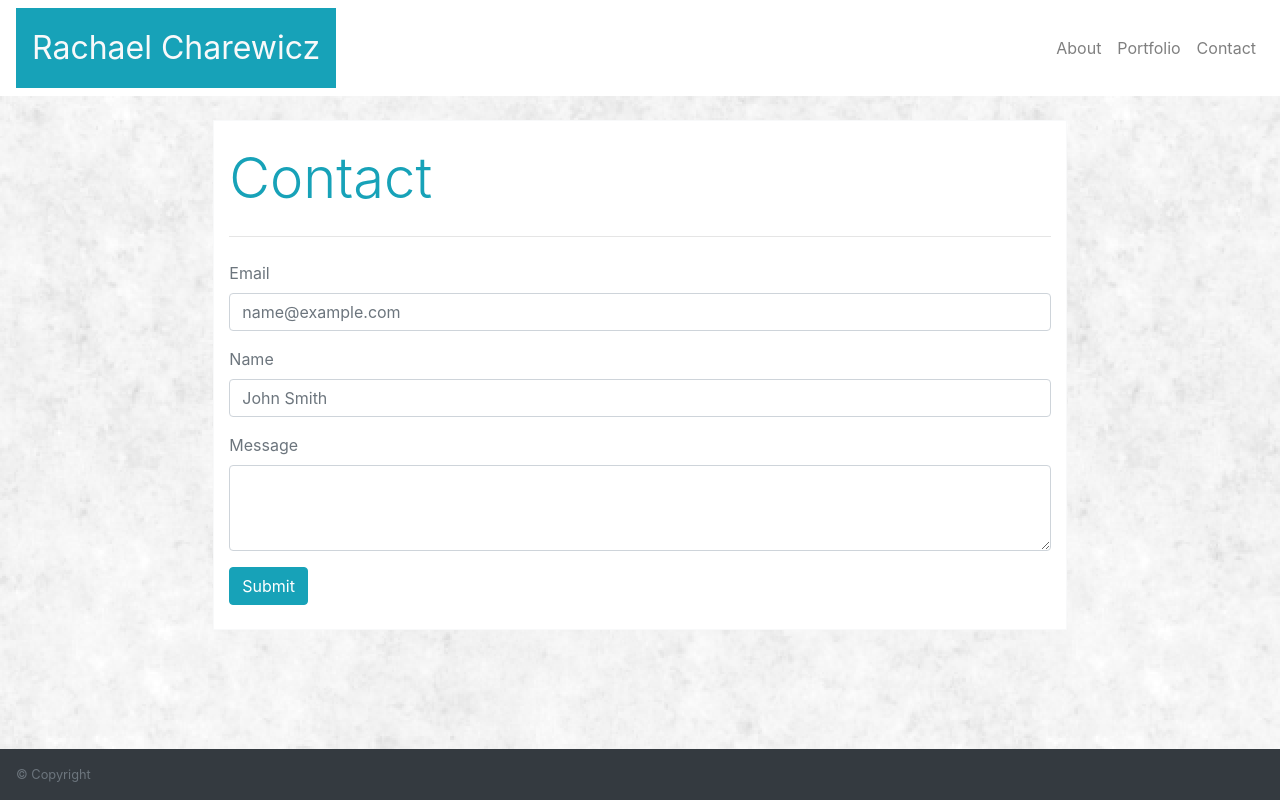
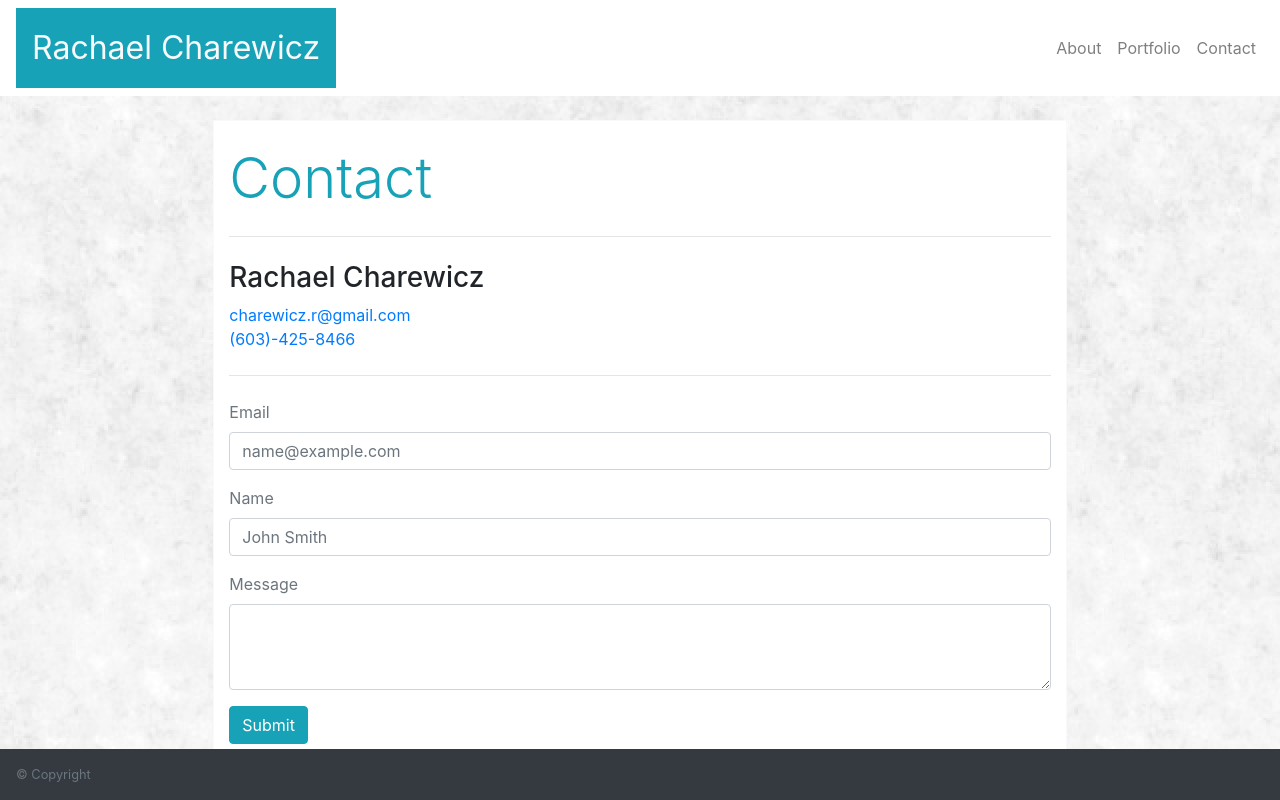
Before and after one commit to rachaelchar/Bootstrap-Portfolio, a plain HTML site: page contact.html in a window 1280 px wide. Drawn offline with nearby package versions, Linux system fonts and the light colour scheme.

Commit message:
add contact links

```diff
--- a/contact.html
+++ b/contact.html
@@ -37,6 +37,13 @@
     <div class="container p4 col-md-8 offset-md-2 col-xs-12 bg-white border border-light mb-4 mt-4">
         <h1 class="display-4 text-info mt-4">Contact</h1>
         <hr class="my-4">
+        <div>
+            <h3>Rachael Charewicz</h3>
+            <a href="mailto:charewicz.r@gmail.com">charewicz.r@gmail.com</a><br>
+            <a href="tel:603-425-8466">(603)-425-8466</a>
+
+        </div>
+        <hr class="my-4">
         <form>
             <div class="form-group text-secondary">
                 <label for="exampleFormControlInput1">Email</label>
```
